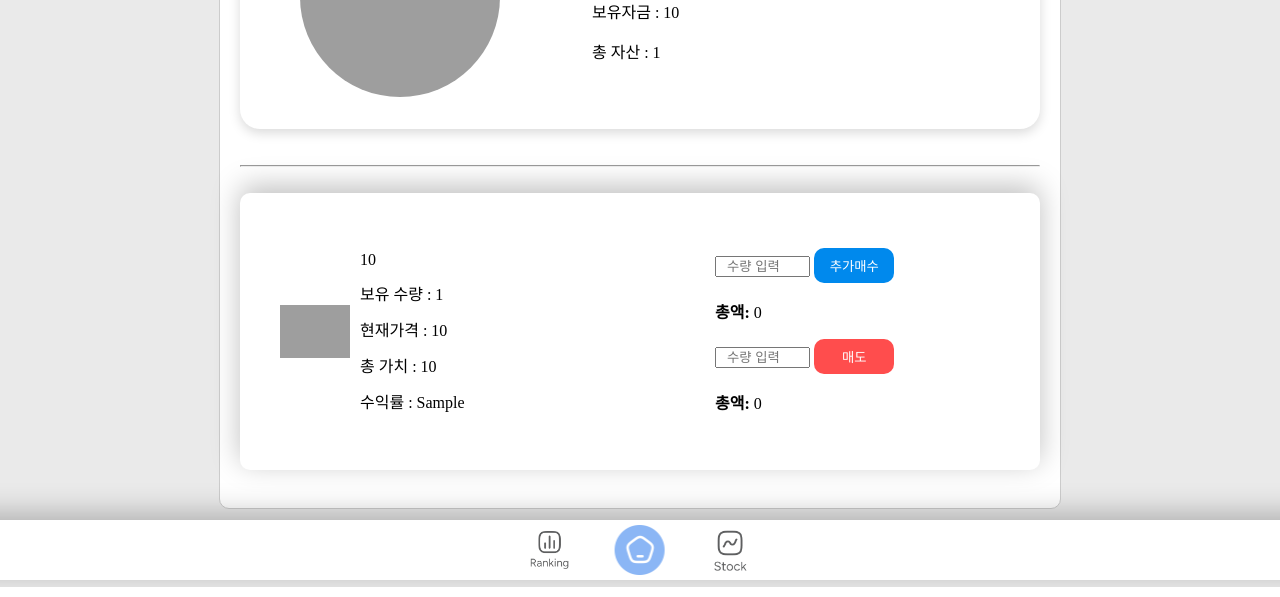
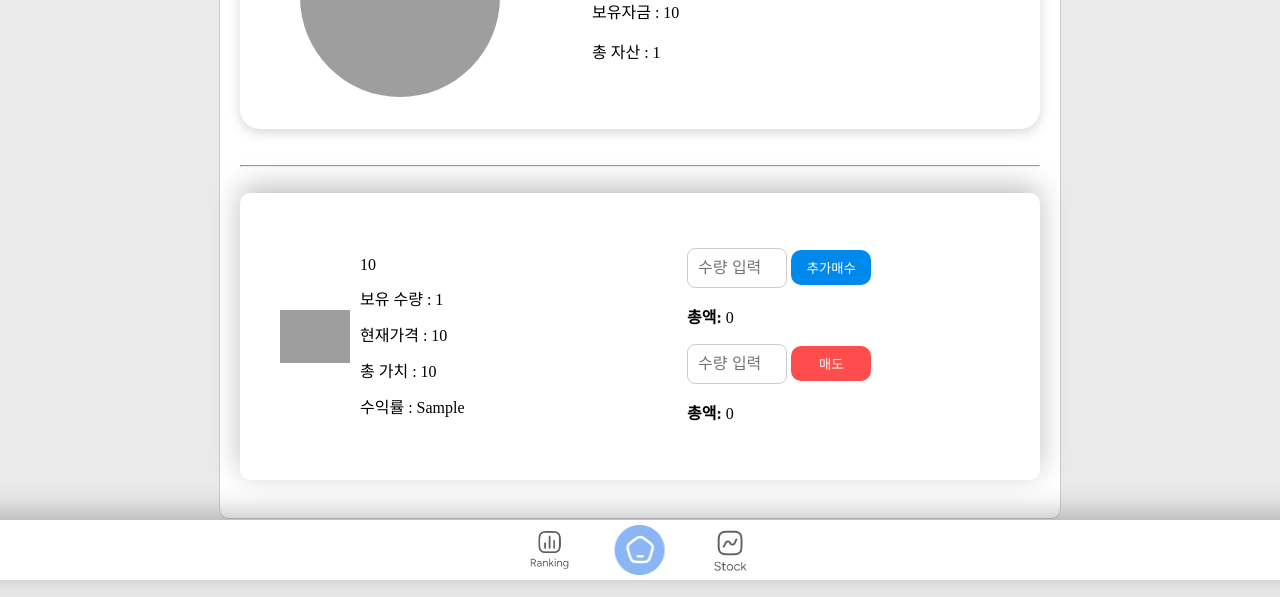
Before and after one commit to duckoduk/2026semicolon, a Flask app: template templates/my_page.html in a window 1280 px wide. Shown: the part 220-817 px from the top of the page. Run offline with Flask 3, Linux system fonts and the light colour scheme; the template is opened without the code that fills it: most values are stand-ins (such as "Sample title", 1, 10 or a date in 2020); grey boxes are pictures that could not be loaded.

Commit message:
스케쥴러, btcss

```diff
--- a/app.py
+++ b/app.py
@@ -86,8 +86,7 @@ def update_stock_prices():
 
 # 🕒 스케줄러 설정: 10초마다 실행
 scheduler = BackgroundScheduler()
-scheduler.add_job(update_stock_prices, "interval", seconds=100000)
-#scheduler.add_job(update_stock_prices, "cron", hour='20,21,22', minute='*/1', second='1,2,3,4,5,6,7,8,9,10,11,12,13,14,15,16,17,18,19,20,21,22,23,24,25,26,27,28,29,30,31,32,33,34,35,36,37,38,39,40,41,42,43,44,45,46,47,48,49,50,51,52,53,54,55,56,57,58,59')#test
+scheduler.add_job(update_stock_prices, "cron", hour='9-23', minute='*/10', second='30')#test
 scheduler.start()
 
 
--- a/static/css/my_page.css
+++ b/static/css/my_page.css
@@ -380,4 +380,34 @@ body::-webkit-scrollbar {
         font-size: 24px;
         cursor: pointer;
     }
+
+    /* 수량 입력란 */
+    .quantity-input {
+        width: 80px; /* 적당한 가로 크기 */
+        height: 38px; /* 클릭 및 터치 시 편안한 높이 */
+        padding: 0 10px; /* 내부 여백 */
+        font-size: 16px; /* 가독성 높은 글씨 크기 */
+        border: 1px solid #ccc; /* 부드러운 테두리 */
+        border-radius: 8px; /* 둥근 모서리 */
+        outline: none; /* 기본 포커스 제거 */
+        transition: border-color 0.3s ease, box-shadow 0.3s ease; /* 부드러운 전환 효과 */
+    }
+
+    /* 입력란 포커스 시 스타일 */
+    .quantity-input:focus {
+        border-color: #007bff; /* 파란색 강조 */
+        box-shadow: 0 0 8px rgba(0, 123, 255, 0.4); /* 포커스 시 부드러운 그림자 */
+    }
+
+    /* 입력란에 화살표 제거 (크롬, 사파리 등 웹킷 기반 브라우저) */
+    .quantity-input::-webkit-outer-spin-button,
+    .quantity-input::-webkit-inner-spin-button {
+        -webkit-appearance: none;
+        margin: 0;
+    }
+
+    /* 파이어폭스 화살표 제거 */
+    .quantity-input[type=number] {
+        -moz-appearance: textfield;
+    }
 }
```
